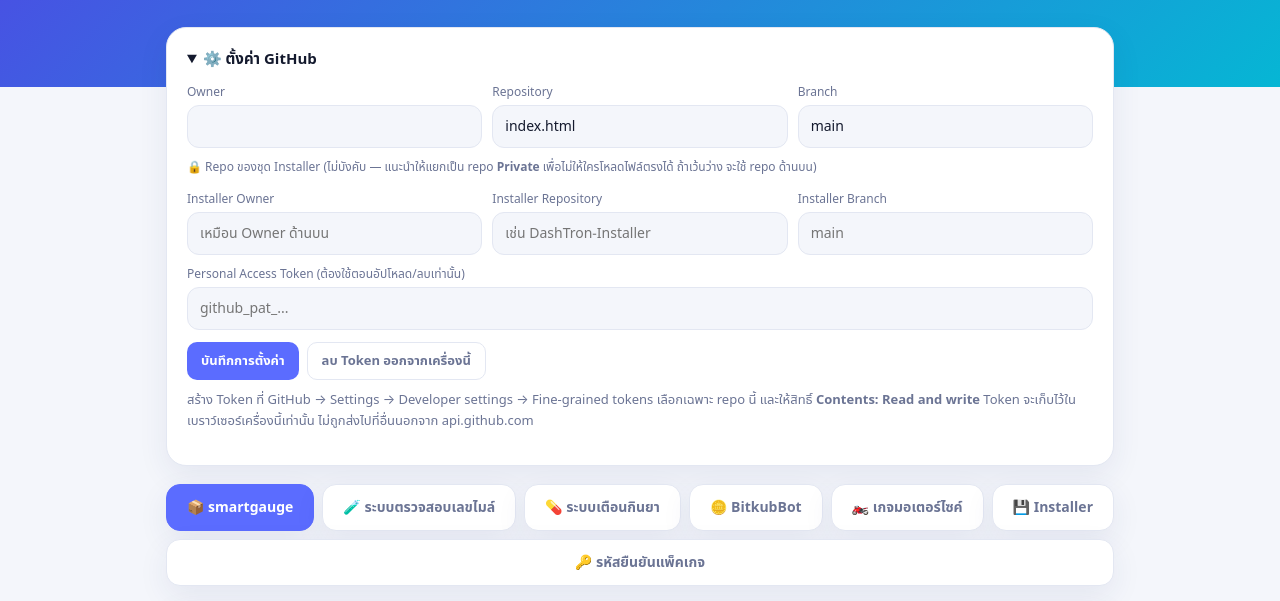
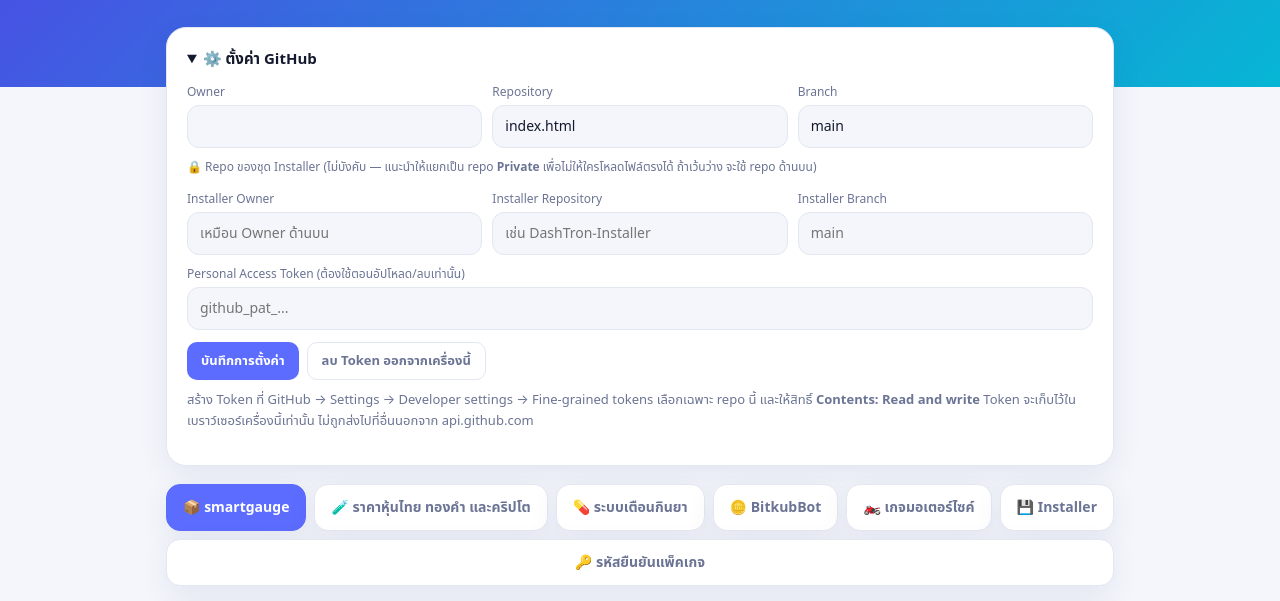
Before and after one commit to jmcumicrocontrollerunit-eng/JmcuMicrocontroller, a plain HTML site: page index.html in a window 1280 px wide. Shown: the part 174-775 px from the top of the page. Drawn offline with Linux system fonts and the light colour scheme.

Commit message:
Add files via upload

```diff
--- a/index.html
+++ b/index.html
@@ -126,7 +126,7 @@ summary{cursor:pointer;font-weight:700;font-size:15px}
 
   <div class="tabs">
     <button type="button" class="tab on" data-tab="main">📦 smartgauge</button>
-    <button type="button" class="tab" data-tab="test">🧪 ระบบตรวจสอบเลขไมล์</button>
+    <button type="button" class="tab" data-tab="test">🧪 ราคาหุ้นไทย ทองคำ และคริปโต </button>
     <button type="button" class="tab" data-tab="medreminder">💊 ระบบเตือนกินยา</button>
     <button type="button" class="tab" data-tab="bitkubbot">🪙 BitkubBot</button>
     <button type="button" class="tab" data-tab="motogauge">🏍️ เกจมอเตอร์ไซค์</button>
```
